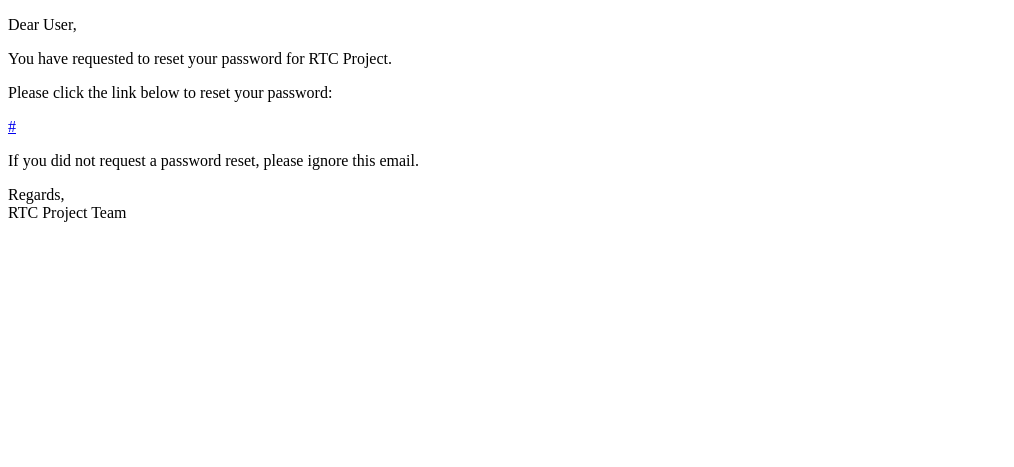
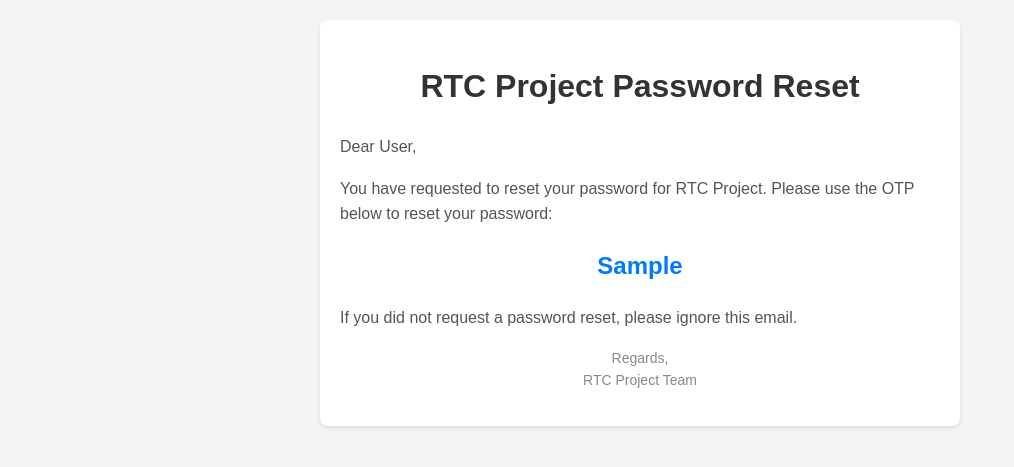
Before and after one commit to Rakibul73/rtc_project_backend_main, a Flask app: template templates/email_template_passreset.html in a window 1280 px wide. Shown: the top 467 px of the page, without its empty margins (0-1014 px from the left). Run offline with Flask 3, Linux system fonts and the light colour scheme; the template is opened without the code that fills it: most values are stand-ins (such as "Sample title", 1, 10 or a date in 2020).

Commit message:
updated template

```diff
--- a/templates/email_template_passreset.html
+++ b/templates/email_template_passreset.html
@@ -4,13 +4,51 @@
     <meta charset="UTF-8">
     <meta name="viewport" content="width=device-width, initial-scale=1.0">
     <title>RTC Project Password Reset</title>
+    <style>
+        body {
+            font-family: Arial, sans-serif;
+            line-height: 1.6;
+            background-color: #f4f4f4;
+            margin: 0;
+            padding: 0;
+        }
+        .container {
+            max-width: 600px;
+            margin: 20px auto;
+            background-color: #fff;
+            padding: 20px;
+            border-radius: 8px;
+            box-shadow: 0 2px 4px rgba(0,0,0,0.1);
+        }
+        h1 {
+            color: #333;
+            text-align: center;
+        }
+        p {
+            color: #555;
+        }
+        .otp {
+            font-size: 24px;
+            font-weight: bold;
+            color: #007bff;
+            text-align: center;
+            margin: 20px 0;
+        }
+        .footer {
+            color: #888;
+            font-size: 14px;
+            text-align: center;
+        }
+    </style>
 </head>
 <body>
-    <p>Dear User,</p>
-    <p>You have requested to reset your password for RTC Project.</p>
-    <p>Please click the link below to reset your password:</p>
-    <p><a href="{{ reset_url }}">{{ reset_url }}</a></p>
-    <p>If you did not request a password reset, please ignore this email.</p>
-    <p>Regards,<br>RTC Project Team</p>
+    <div class="container">
+        <h1>RTC Project Password Reset</h1>
+        <p>Dear User,</p>
+        <p>You have requested to reset your password for RTC Project. Please use the OTP below to reset your password:</p>
+        <p class="otp">{{ reset_otp }}</p>
+        <p>If you did not request a password reset, please ignore this email.</p>
+        <p class="footer">Regards,<br>RTC Project Team</p>
+    </div>
 </body>
 </html>
```
Also changed, not shown: authetication.py (+12 -11 lines).
